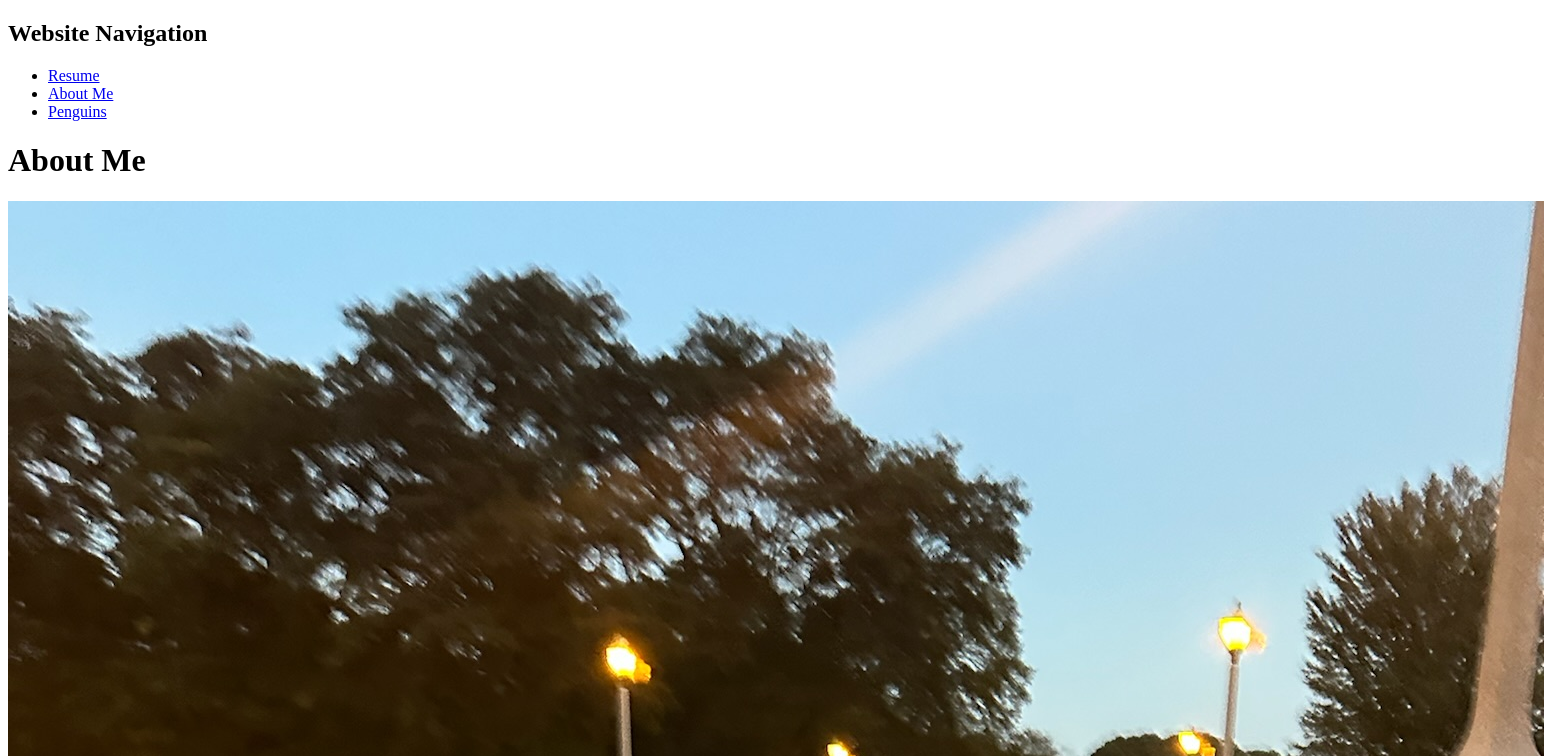
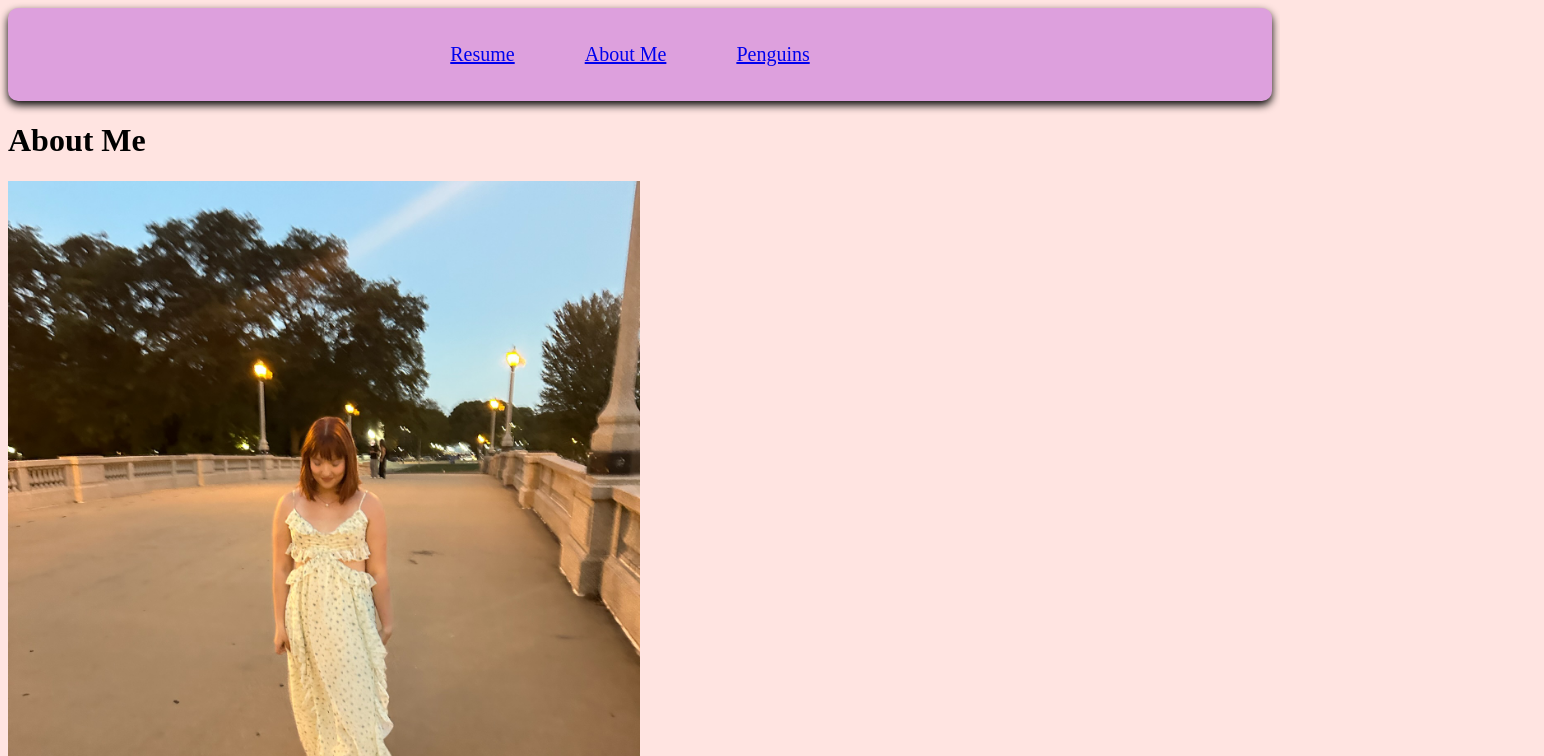
Before and after one commit to camillaforero/Project_2, a plain HTML site: page aboutme.html in a window 1280 px wide. Shown: the top 756 px of the page, 1544 px wide, since content can reach past the window. Drawn offline with Linux system fonts and the light colour scheme.

Commit message:
connecting html to css aboutme.html

```diff
--- a/aboutme.html
+++ b/aboutme.html
@@ -3,15 +3,17 @@
 <head>
   <meta charset="utf-8">
   <title>About Me</title>
+  <link rel="stylesheet" href="css/aboutmestyle.css">
 </head>
 <body>
-  <div>
-    <h2>Website Navigation</h2>
+  <div class="nav-container">
+    <nav class="navigation">
       <ul>
         <li><a href="index.html">Resume</a></li>
         <li><a href="aboutme.html">About Me</a></li>
         <li><a href="penguins.html">Penguins</a></li>
       </ul>
+    </nav>
   </div>
   <div>
     <h1>About Me</h1>
```
